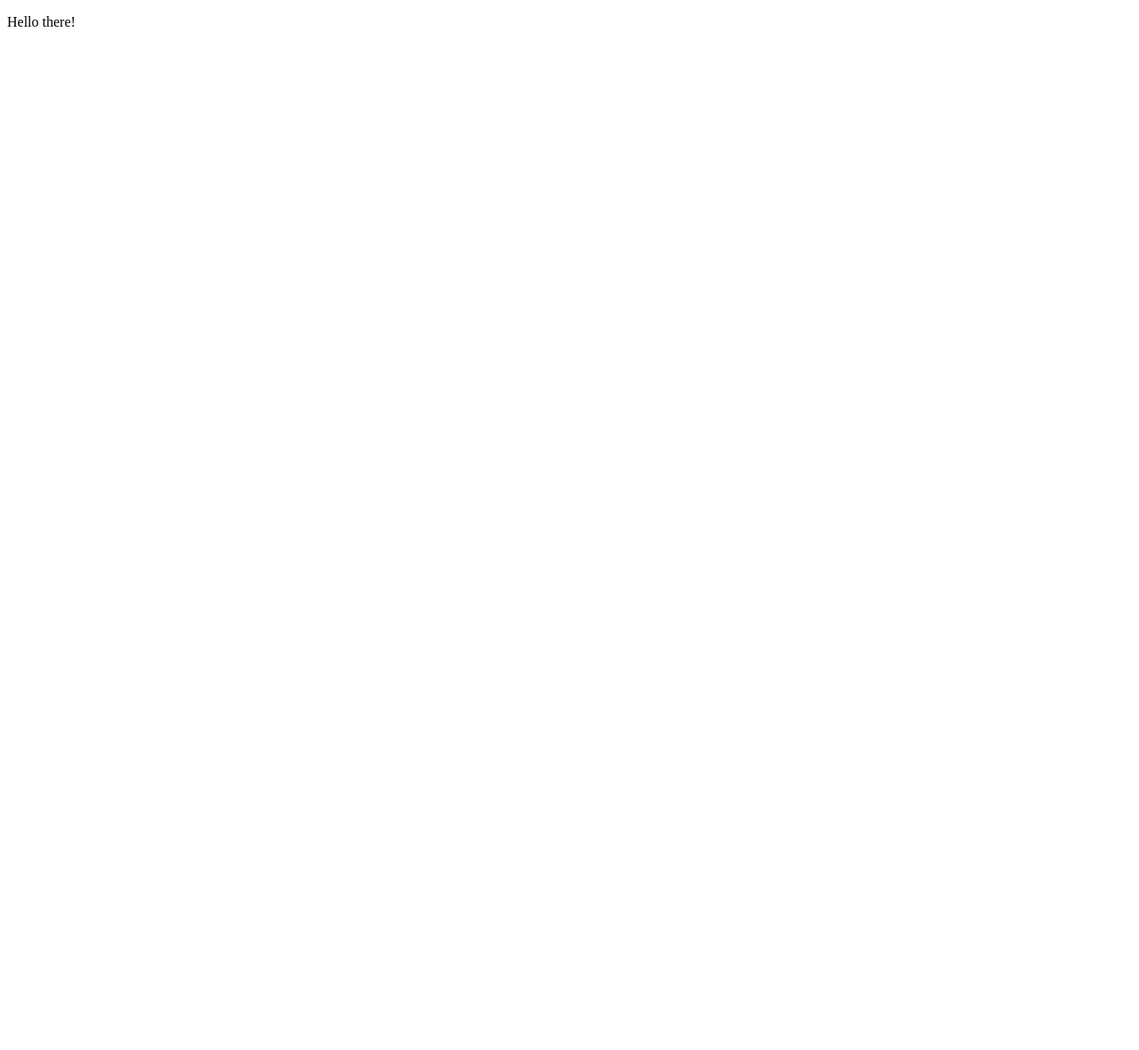
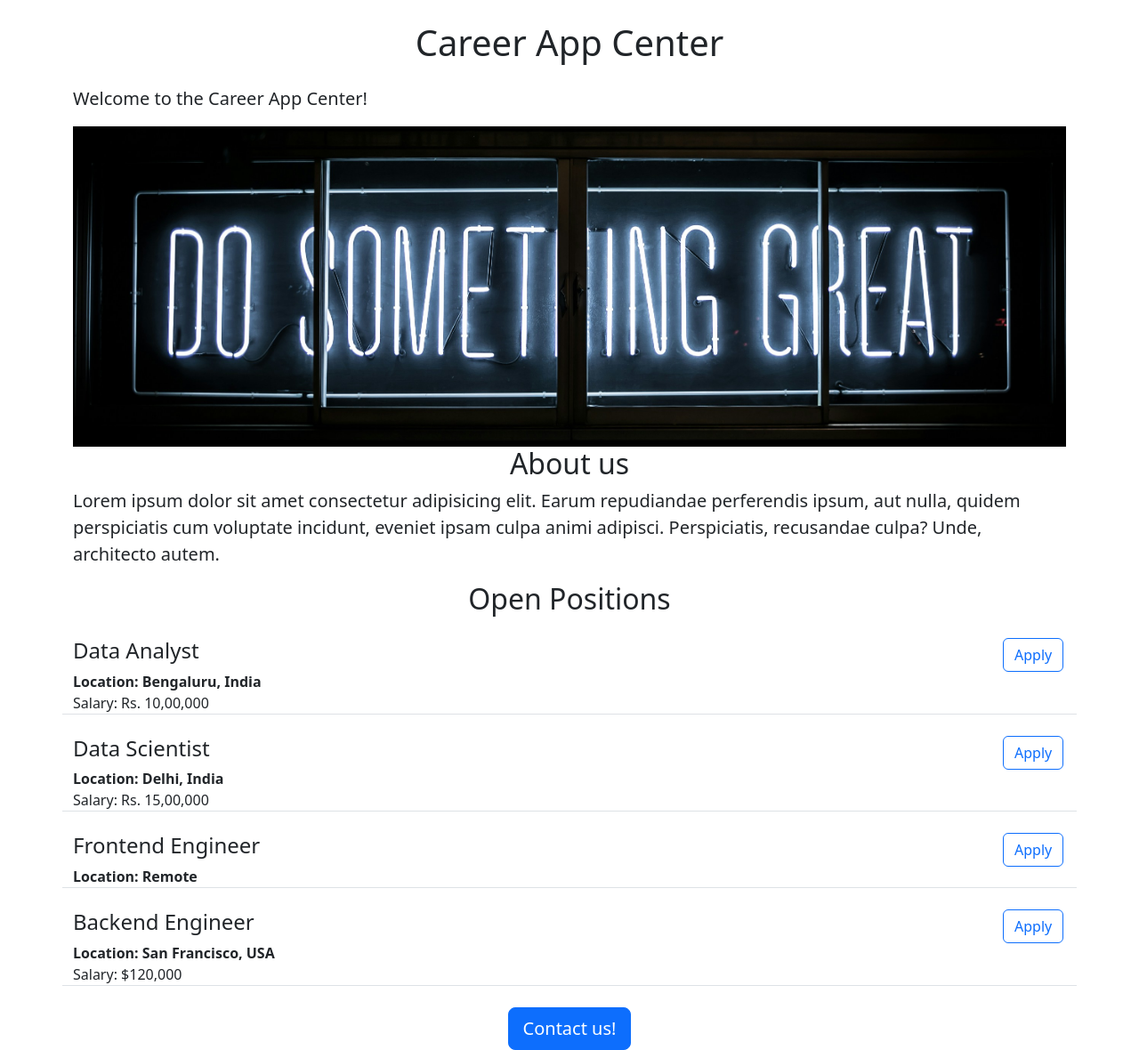
Before and after one commit to hrbogdan/Flask-app, a Flask app: page / in a window 1280 px wide. Before the commit the page is almost empty. Shown: the whole page at 89% size. Before the commit the page ends 30 px from the top, so only its background shows below. Run offline with Flask 3, Linux system fonts and the light colour scheme.

Commit message:
Stage 1 development

```diff
--- a/app.py
+++ b/app.py
@@ -1,10 +1,41 @@
-from flask import Flask, render_template
+from flask import Flask, render_template, jsonify
 
 app = Flask(__name__)
 
+JOBS = [
+  {
+    'id': 1,
+    'title': 'Data Analyst',
+    'location': 'Bengaluru, India',
+    'salary': 'Rs. 10,00,000'
+  },
+  {
+    'id': 2,
+    'title': 'Data Scientist',
+    'location': 'Delhi, India',
+    'salary': 'Rs. 15,00,000'
+  },
+  {
+    'id': 3,
+    'title': 'Frontend Engineer',
+    'location': 'Remote',
+  },
+  {
+    'id': 4,
+    'title': 'Backend Engineer',
+    'location': 'San Francisco, USA',
+    'salary': '$120,000'
+  }
+]
+
 @app.route("/")
 def home():
-    return render_template('home.html')
+    return render_template('home.html', jobs=JOBS)
+
+@app.route("/api/jobs")
+def list_jobs():
+  return jsonify(JOBS)
+
 
 if __name__ == "__main__":
   app.run(host='0.0.0.0', debug=True)
--- /dev/null
+++ b/static/style.css
@@ -0,0 +1,9 @@
+#banner{
+  width: 100%;
+  height: 360px;
+  object-fit: cover;
+}
+
+.btn-contact{
+  text-align: center;
+}
--- a/templates/home.html
+++ b/templates/home.html
@@ -1,11 +1,31 @@
 <!DOCTYPE html>
 <html lang="en">
 <head>
-  <meta charset="UTF-8">
-  <meta name="viewport" content="width=device-width, initial-scale=1.0">
-  <title>Carrer App</title>
+  <meta charset="utf-8">
+  <meta name="viewport" content="width=device-width, initial-scale=1">
+  <link rel="stylesheet" href="static/style.css">
+  <link href="https://cdn.jsdelivr.net/npm/bootstrap@5.3.7/dist/css/bootstrap.min.css" rel="stylesheet" integrity="sha384-LN+7fdVzj6u52u30Kp6M/trliBMCMKTyK833zpbD+pXdCLuTusPj697FH4R/5mcr" crossorigin="anonymous">
+  <title>Career App</title>
 </head>
+
 <body>
-  <p>Hello there!</p>
+<div class="container">
+  <h1 class="text-center mt-4 mb-4">Career App Center</h1>
+  <p class="lead">Welcome to the Career App Center!</p>
+  <img id="banner" src="static/banner.jpg" class="img-fluid" alt="Banner image">
+  <h2 class="text-center">About us</h2>
+  <p class="lead">
+    Lorem ipsum dolor sit amet consectetur adipisicing elit. Earum repudiandae perferendis ipsum, aut nulla, quidem perspiciatis cum voluptate incidunt, eveniet ipsam culpa animi adipisci. Perspiciatis, recusandae culpa? Unde, architecto autem.
+  </p>
+  <h2 class="text-center mt-2 mb-4">Open Positions</h2>
+  <div>
+    {% for job in jobs %}
+      {% include 'jobitem.html' %}
+    {% endfor %}
+  </div>
+    <div class="btn-contact">
+      <button type="button" class="btn btn-primary btn-lg">Contact us!</button>
+    </div>
+</div>
 </body>
 </html>
--- /dev/null
+++ b/templates/jobitem.html
@@ -0,0 +1,18 @@
+<div class="mb-4 border-bottom row padding-bottom-4">
+  <div class="col-11">
+    <h4 >{{ job.title }}</h4>
+    <div>
+      <b>Location: {{ job.location }}</b>
+    </div>
+    {% if 'salary' in job %}
+      <div>
+        Salary: {{job.salary}}
+      </div>
+    {% endif %}
+  </div>
+  <div class="col-1">
+    <button class="btn btn-outline-primary">
+      Apply
+    </button>
+</div>
+</div>
```
Also changed, not shown: static/banner.jpg (added).
